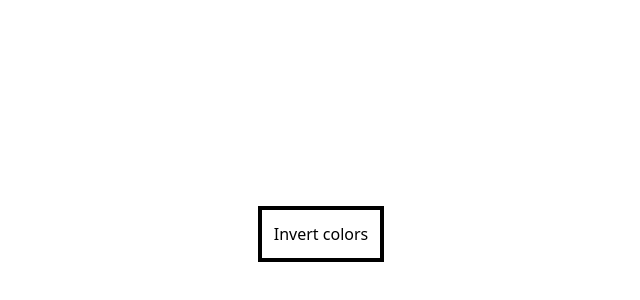
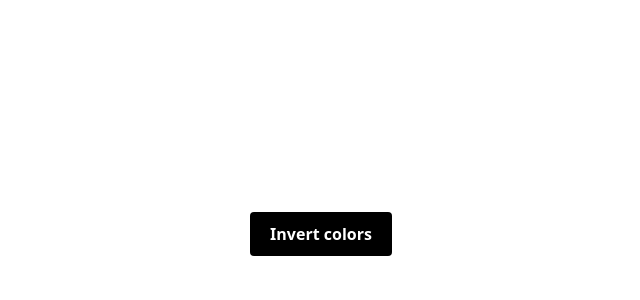
Before and after one commit to FlynnRider-000/nextjs-starter, a Next.js app: page / in a window 1280 px wide. Shown: the part 166-466 px from the top of the page, without its empty margins (319-959 px from the left). Built offline with nearby package versions, Linux system fonts and the light colour scheme.

Commit message:
feat: add and use a basic `Button` component

```diff
--- a/package.json
+++ b/package.json
@@ -34,6 +34,7 @@
 		"postcss-preset-env": "^6.7.0",
 		"react": "^17.0.1",
 		"react-dom": "^17.0.1",
+		"react-polymorphic-types": "^1.0.3",
 		"tailwindcss": "^2.0.2"
 	},
 	"devDependencies": {
--- /dev/null
+++ b/src/components/Button.tsx
@@ -0,0 +1,53 @@
+import clsx from "clsx";
+import * as React from "react";
+import type {
+	PolymorphicForwardRefExoticComponent,
+	PolymorphicPropsWithoutRef,
+	PolymorphicPropsWithRef,
+} from "react-polymorphic-types";
+
+export const ButtonDefaultElement = "button";
+
+export type ButtonOwnProps = {
+	intent?: "neutral" | "danger";
+	size?: "md";
+};
+
+export type ButtonProps<
+	T extends React.ElementType = typeof ButtonDefaultElement
+> = PolymorphicPropsWithRef<ButtonOwnProps, T>;
+
+export const Button: PolymorphicForwardRefExoticComponent<
+	ButtonOwnProps,
+	typeof ButtonDefaultElement
+> = React.forwardRef(function Button<
+	T extends React.ElementType = typeof ButtonDefaultElement
+>(
+	{
+		as,
+		intent = "neutral",
+		size = "md",
+		className,
+		...restProps
+	}: PolymorphicPropsWithoutRef<ButtonOwnProps, T>,
+	ref: React.ForwardedRef<React.ElementRef<T>>,
+) {
+	const Element: React.ElementType = as || ButtonDefaultElement;
+	return (
+		<Element
+			ref={ref}
+			className={clsx(
+				"font-semibold leading-tight rounded",
+				{
+					"text-white bg-black": intent === "neutral",
+					"text-white bg-red-500": intent === "danger",
+				},
+				{
+					"px-5 h-11": size === "md",
+				},
+				className,
+			)}
+			{...restProps}
+		/>
+	);
+});
--- a/src/pages/index.tsx
+++ b/src/pages/index.tsx
@@ -1,5 +1,7 @@
 import clsx from "clsx";
 import { useState } from "react";
+
+import { Button } from "@/components/Button";
 
 export default function Page() {
 	const [inverted, setInverted] = useState(false);
@@ -11,18 +13,12 @@ export default function Page() {
 				inverted && "bg-black",
 			)}
 		>
-			<button
+			<Button
 				type="button"
-				className={clsx(
-					"p-3 border-4 border-current",
-					inverted && "text-white",
-				)}
-				onClick={() => {
-					setInverted((prevValue) => !prevValue);
-				}}
+				onClick={() => setInverted((prevValue) => !prevValue)}
 			>
 				Invert colors
-			</button>
+			</Button>
 		</div>
 	);
 }
```
Also changed, not shown: 1 other file (tests, documents, lock files or other folders).
